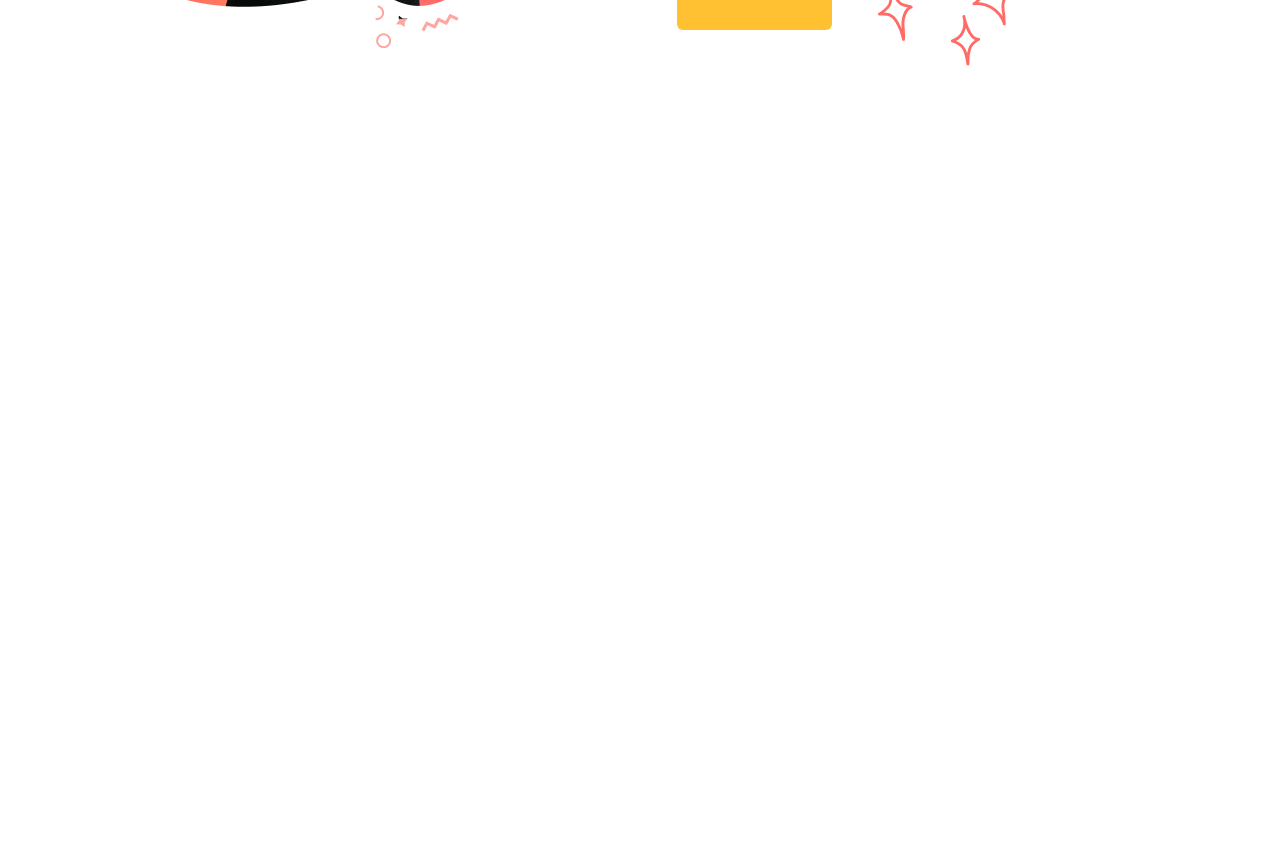
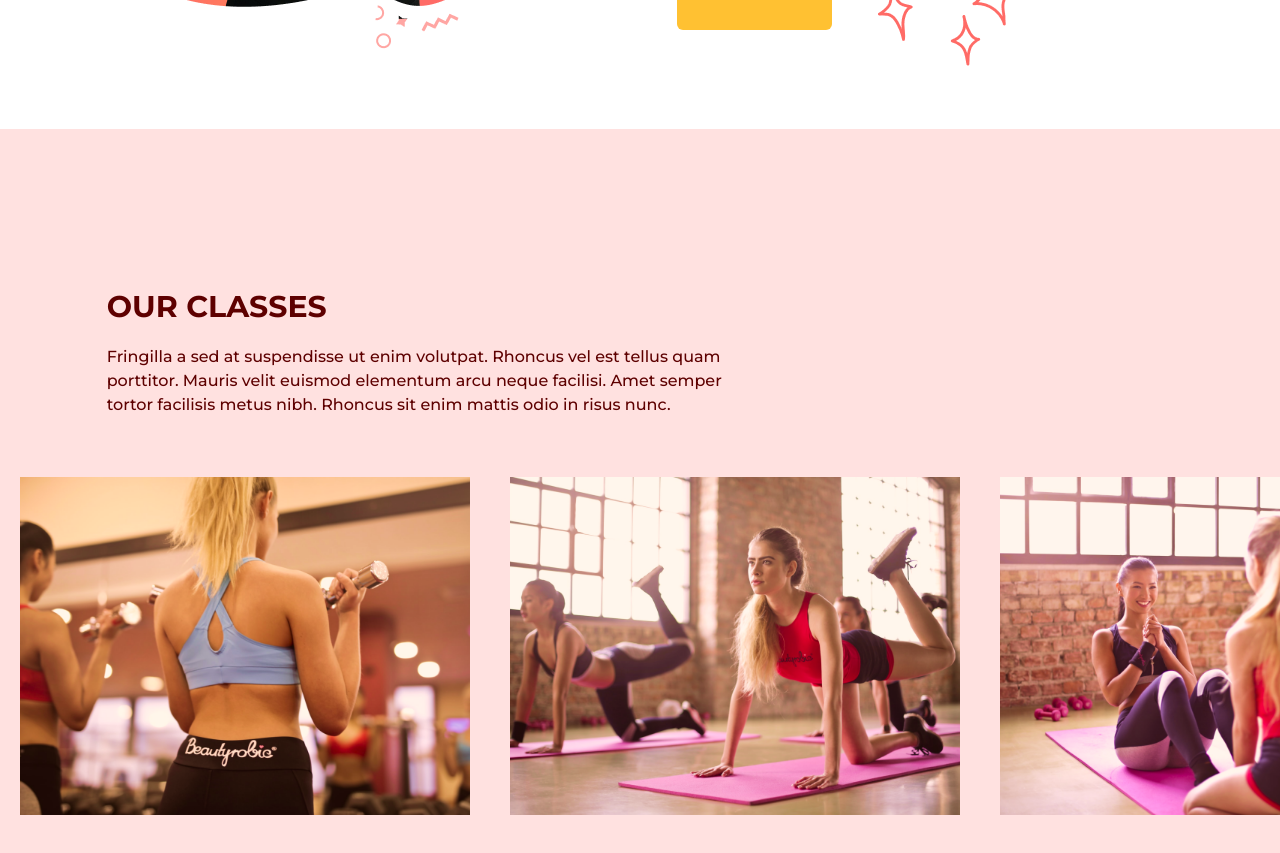
Before and after one commit to Muhammadjon-is/FitnessApp, a React (Create React App) app: page / in a window 1280 px wide. Shown: the part 2000-2853 px from the top of the page. Before the commit the page ends 2129 px from the top, so only its background shows below. Built offline with nearby package versions, Linux system fonts and the light colour scheme.

Commit message:
Classes  pages are done

```diff
--- a/src/App.tsx
+++ b/src/App.tsx
@@ -3,6 +3,7 @@
 import { SelectedPage } from "./Scenes/shared/types";
 import Home from "./Scenes/Home";
 import Benefit from "./Scenes/Benefits";
+import OurClasses from "./Scenes/OurClasses";
 
 
 function App() {
@@ -32,6 +33,7 @@
     />
     <Home setSelectedPage={setSelectedPage}/>
     <Benefit setSelectedPage={setSelectedPage}/>
+    <OurClasses setSelectedPage={setSelectedPage}/>
     </div>
   );
 }
--- /dev/null
+++ b/src/Scenes/OurClasses/Class.tsx
@@ -0,0 +1,25 @@
+type Props = {
+    name: string;
+    desc?: string;
+    image: string;
+  };
+
+  const Class = ({ name, desc, image }: Props) => {
+    const overlayStyles = `p-5 absolute z-30 flex
+    h-[340px] w-[450px] flex-col items-center justify-center
+    whitespace-normal bg-primary-500 text-center text-white
+    opacity-0 transition duration-500 hover:opacity-90
+    transform translate(-10px, -10px) scale(1.1)`;
+
+    return (
+      <li className="relative mx-5 inline-block h-[380px] w-[450px]">
+        <div className={overlayStyles}>
+          <p className="text-2xl">{name}</p>
+          <p className="mt-3">{desc}</p>
+        </div>
+        <img alt={`${image}`} src={image} />
+      </li>
+    );
+  };
+
+  export default Class;
--- /dev/null
+++ b/src/Scenes/OurClasses/index.tsx
@@ -0,0 +1,95 @@
+import { ClassType, SelectedPage } from "../shared/types";
+import image1 from "../../assets/image1.png";
+import image2 from "../../assets/image2.png";
+import image3 from "../../assets/image3.png";
+import image4 from "../../assets/image4.png";
+import image5 from "../../assets/image5.png";
+import image6 from "../../assets/image6.png";
+import { motion } from "framer-motion";
+import HText from "../shared/HText";
+import Class from "./Class";
+
+const classes: Array<ClassType> = [
+    {
+      name: "Weight Training Classes",
+      desc:
+        "Lorem ipsum dolor sit amet, consectetur adipiscing elit, sed do eiusmod tempor incididunt ut labore et dolore magna aliqua. Ut enim ad minim veniam, quis nostrud exercitation ullamco laboris nisi ut aliquip ex ea commodo consequat.",
+      image: image1,
+    },
+    {
+      name: "Yoga Classes",
+      image: image2,
+    },
+    {
+      name: "Ab Core Classes",
+      desc:
+        "Lorem ipsum dolor sit amet, consectetur adipiscing elit, sed do eiusmod tempor incididunt ut labore et dolore magna aliqua. Ut enim ad minim veniam, quis nostrud exercitation ullamco laboris nisi ut aliquip ex ea commodo consequat.",
+      image: image3,
+    },
+    {
+      name: "Adventure Classes",
+      desc:
+        "Lorem ipsum dolor sit amet, consectetur adipiscing elit, sed do eiusmod tempor incididunt ut labore et dolore magna aliqua. Ut enim ad minim veniam, quis nostrud exercitation ullamco laboris nisi ut aliquip ex ea commodo consequat.",
+      image: image4,
+    },
+    {
+      name: "Fitness Classes",
+      image: image5,
+    },
+    {
+      name: "Training Classes",
+      desc:
+        "Lorem ipsum dolor sit amet, consectetur adipiscing elit, sed do eiusmod tempor incididunt ut labore et dolore magna aliqua. Ut enim ad minim veniam, quis nostrud exercitation ullamco laboris nisi ut aliquip ex ea commodo consequat.",
+      image: image6,
+    },
+  ];
+
+  type Props = {
+    setSelectedPage: (value: SelectedPage) => void;
+  };
+
+  const OurClasses = ({ setSelectedPage }: Props) => {
+    return (
+      <section id="ourclasses" className="w-full bg-primary-100 py-40">
+        <motion.div
+          onViewportEnter={() => setSelectedPage(SelectedPage.Ourclasses)}
+        >
+          <motion.div
+            className="mx-auto w-5/6"
+            initial="hidden"
+            whileInView="visible"
+            viewport={{ once: true, amount: 0.5 }}
+            transition={{ duration: 0.5 }}
+            variants={{
+              hidden: { opacity: 0, x: -50 },
+              visible: { opacity: 1, x: 0 },
+            }}
+          >
+            <div className="md:w-3/5">
+              <HText>OUR CLASSES</HText>
+              <p className="py-5">
+                Fringilla a sed at suspendisse ut enim volutpat. Rhoncus vel est
+                tellus quam porttitor. Mauris velit euismod elementum arcu neque
+                facilisi. Amet semper tortor facilisis metus nibh. Rhoncus sit
+                enim mattis odio in risus nunc.
+              </p>
+            </div>
+          </motion.div>
+          <div className="mt-10 h-[353px] w-full overflow-x-auto overflow-y-hidden  ">
+            <ul className="w-[2800px] whitespace-nowrap">
+              {classes.map((item: ClassType, index) => (
+                <Class
+                  key={`${item.name}-${index}`}
+                  name={item.name}
+                  desc={item.desc}
+                  image={item.image}
+                />
+              ))}
+            </ul>
+          </div>
+        </motion.div>
+      </section>
+    );
+  };
+
+export default OurClasses;
--- a/src/Scenes/shared/types.ts
+++ b/src/Scenes/shared/types.ts
@@ -10,3 +10,9 @@
     title:string;
     desc:string
   }
+
+  export interface ClassType {
+    name:string,
+    desc?:string,
+    image:string
+  }
```
